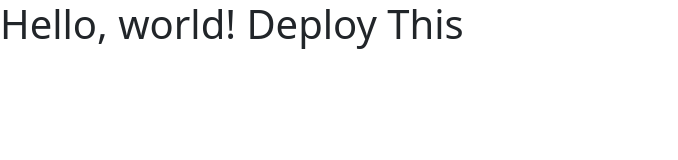
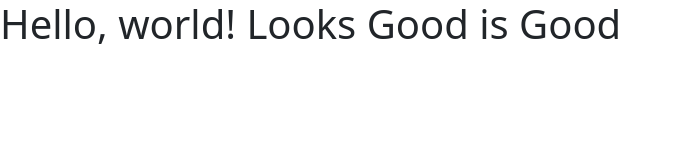
Before and after one commit to NJIT-WIS/mywebclass-simulation, a plain HTML site: page public_html/index.html in a window 1280 px wide. Shown: the whole page, without its empty margins (0-678 px from the left). Drawn offline with nearby package versions, Linux system fonts and the light colour scheme.

Commit message:
changed text

```diff
--- a/public_html/index.html
+++ b/public_html/index.html
@@ -11,7 +11,7 @@
     <title>Hello, world!</title>
   </head>
   <body>
-    <h1>Hello, world! Deploy This</h1>
+    <h1>Hello, world! Looks Good is Good </h1>
 
     <!-- Optional JavaScript; choose one of the two! -->
 
```
